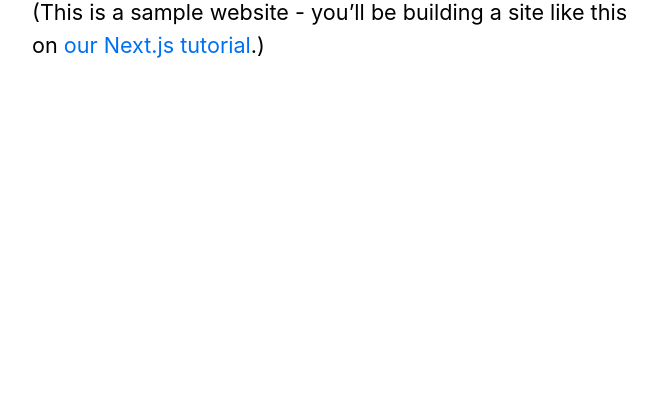
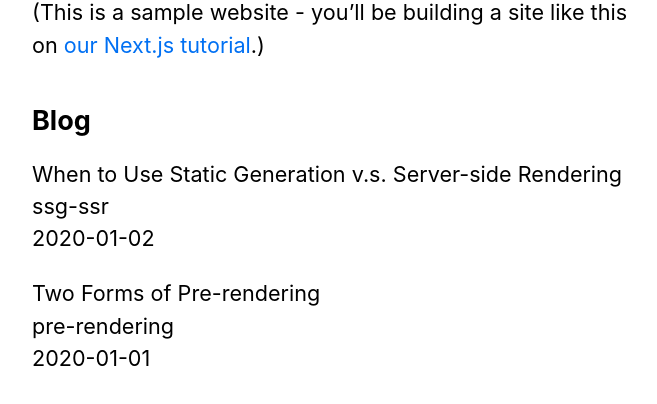
Before and after one commit to thesupermanny/next-personal-site, a Next.js app: page / in a window 1280 px wide. Shown: the part 432-836 px from the top of the page, without its empty margins (302-959 px from the left). Before the commit the page ends 800 px from the top, so only its background shows below. Built offline with nearby package versions, Linux system fonts and the light colour scheme.

Commit message:
dynamic routes working

```diff
--- a/components/layout.js
+++ b/components/layout.js
@@ -6,7 +6,7 @@
 import utilStyles from '../styles/utils.module.css';
 
 const name = 'Emanuel Guevara';
-export const siteTitle = 'Next.js Sample Website';
+export const siteTitle = 'Hire Emanuel Guevara';
 
 export default function Layout({ children, home }) {
   return (
--- /dev/null
+++ b/lib/posts.js
@@ -0,0 +1,76 @@
+import fs from 'fs';
+import path from 'path';
+import matter from 'gray-matter';
+
+const postsDirectory = path.join(process.cwd(), 'posts');
+
+export function getSortedPostsData() {
+  // Get file names under /posts
+  const fileNames = fs.readdirSync(postsDirectory);
+  const allPostsData = fileNames.map((fileName) => {
+    // Remove ".md" from file name to get id
+    const id = fileName.replace(/\.md$/, '');
+
+    // Read markdown file as string
+    const fullPath = path.join(postsDirectory, fileName);
+    const fileContents = fs.readFileSync(fullPath, 'utf8');
+
+    // Use gray-matter to parse the post metadata section
+    const matterResult = matter(fileContents);
+
+    // Combine the data with the id
+    return {
+      id,
+      ...matterResult.data,
+    };
+  });
+  // Sort posts by date
+  return allPostsData.sort(({ date: a }, { date: b }) => {
+    if (a < b) {
+      return 1;
+    } else if (a > b) {
+      return -1;
+    } else {
+      return 0;
+    }
+  });
+}
+
+export function getAllPostIds() {
+  const fileNames = fs.readdirSync(postsDirectory);
+
+  // Returns an array that looks like this:
+  // [
+  //   {
+  //     params: {
+  //       id: 'ssg-ssr'
+  //     }
+  //   },
+  //   {
+  //     params: {
+  //       id: 'pre-rendering'
+  //     }
+  //   }
+  // ]
+  return fileNames.map((fileName) => {
+    return {
+      params: {
+        id: fileName.replace(/\.md$/, ''),
+      },
+    };
+  });
+}
+
+export function getPostData(id) {
+  const fullPath = path.join(postsDirectory, `${id}.md`);
+  const fileContents = fs.readFileSync(fullPath, 'utf8');
+
+  // Use gray-matter to parse the post metadata section
+  const matterResult = matter(fileContents);
+
+  // Combine the data with the id
+  return {
+    id,
+    ...matterResult.data,
+  };
+}
--- a/package.json
+++ b/package.json
@@ -6,6 +6,7 @@
     "start": "next start"
   },
   "dependencies": {
+    "gray-matter": "^4.0.3",
     "next": "latest",
     "react": "17.0.2",
     "react-dom": "17.0.2"
--- a/pages/index.js
+++ b/pages/index.js
@@ -1,8 +1,19 @@
 import Head from 'next/head';
+
 import Layout, { siteTitle } from '../components/layout';
 import utilStyles from '../styles/utils.module.css';
+import { getSortedPostsData } from '../lib/posts';
 
-export default function Home() {
+export async function getStaticProps() {
+  const allPostsData = getSortedPostsData();
+  return {
+    props: {
+      allPostsData,
+    },
+  };
+}
+
+export default function Home({ allPostsData }) {
   return (
     <Layout home>
       <Head>
@@ -19,6 +30,20 @@
           <a href='https://nextjs.org/learn'>our Next.js tutorial</a>.)
         </p>
       </section>
+      <section className={`${utilStyles.headingMd} ${utilStyles.padding1px}`}>
+        <h2 className={utilStyles.headingLg}>Blog</h2>
+        <ul className={utilStyles.list}>
+          {allPostsData.map(({ id, date, title }) => (
+            <li className={utilStyles.listItem} key={id}>
+              {title}
+              <br />
+              {id}
+              <br />
+              {date}
+            </li>
+          ))}
+        </ul>
+      </section>
     </Layout>
   );
 }
```
Also changed, not shown: pages/posts/[id].js (added, +31 -0 lines), pages/posts/first-post.js (deleted, +0 -28 lines), 1 other file (tests, documents, lock files or other folders).
